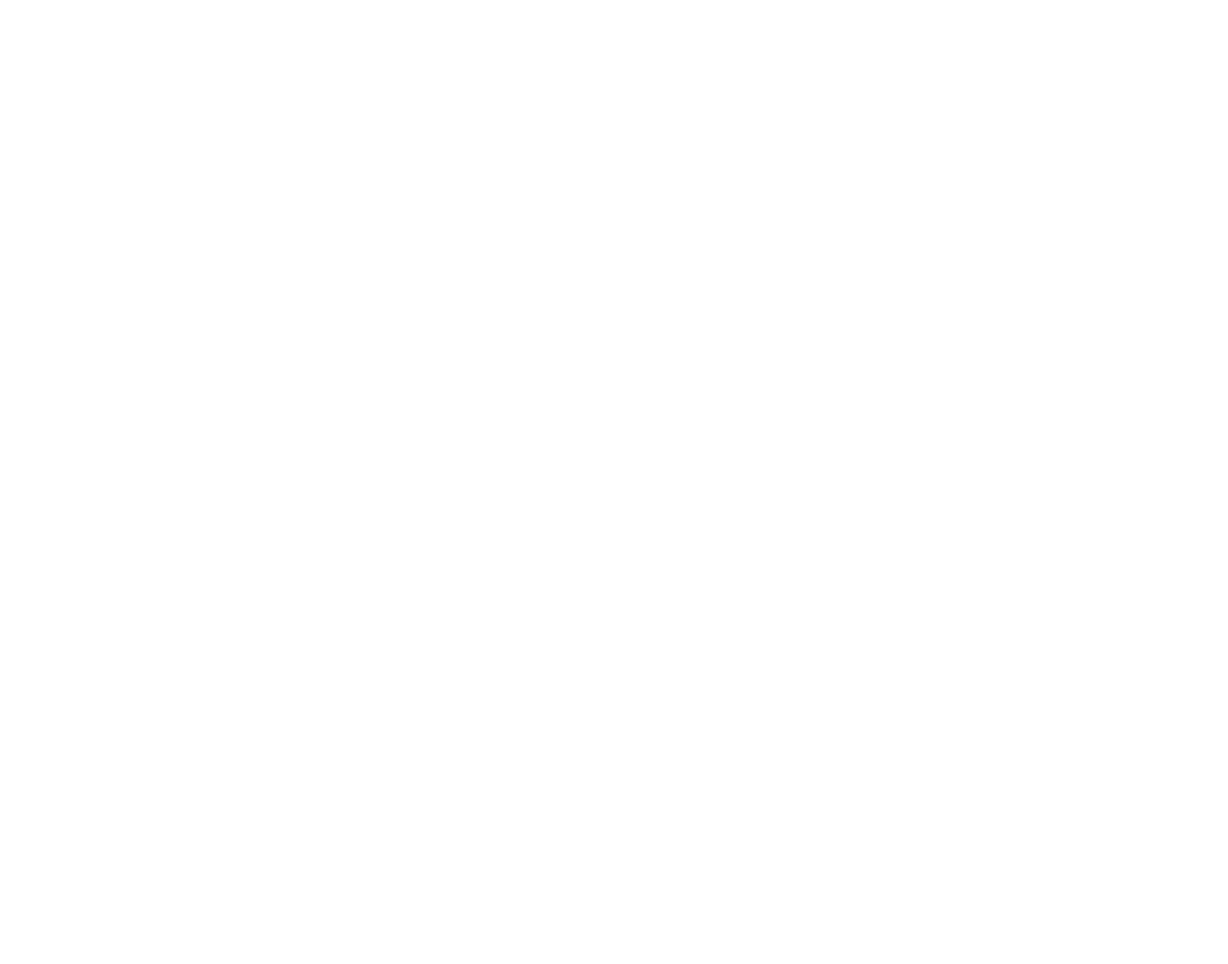
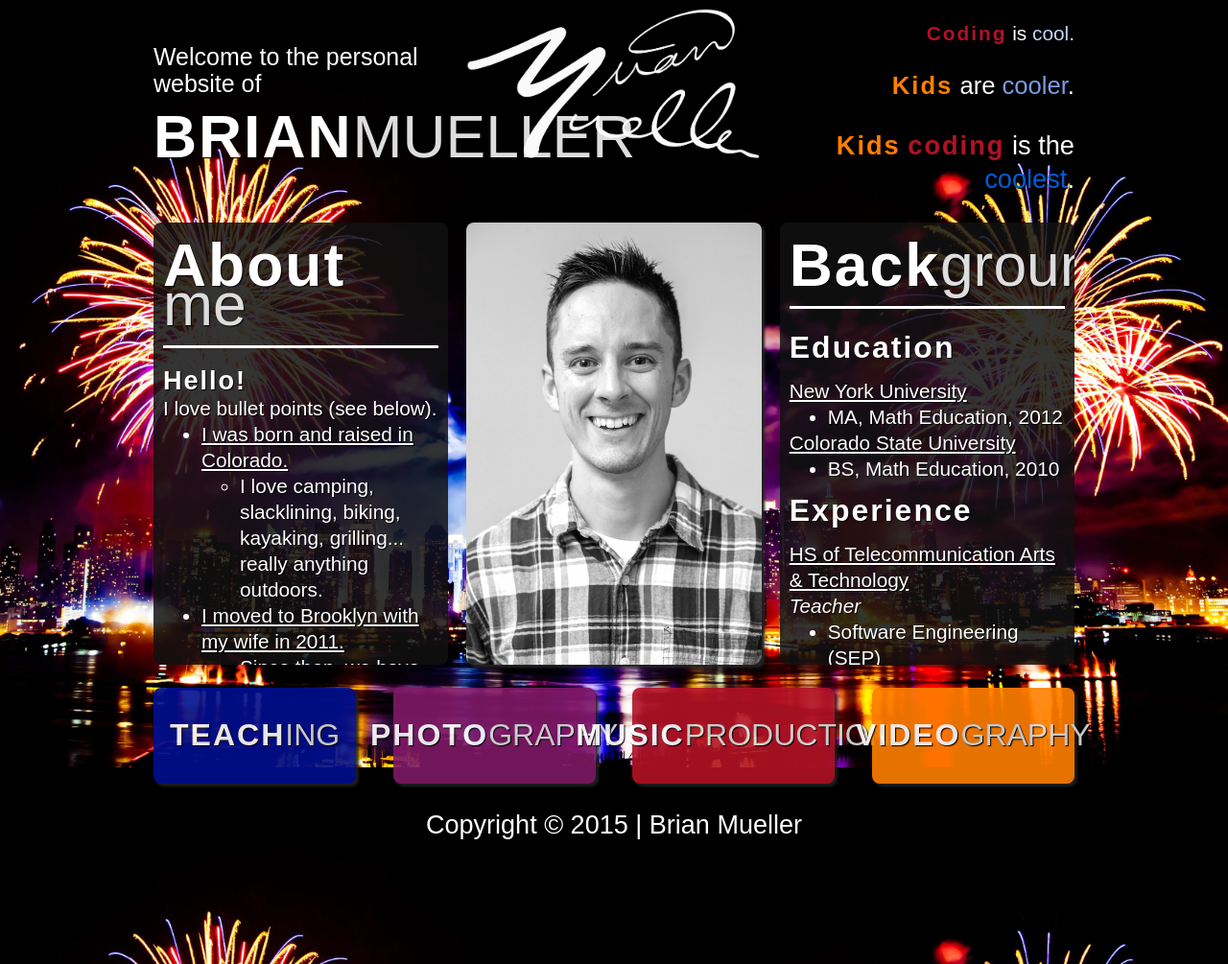
Before and after one commit to brianmueller/personal-website, a plain HTML site: page index.html in a window 1280 px wide. Shown: the whole page at 96% size. Before the commit the page ends 800 px from the top, so only its background shows below. Drawn offline with nearby package versions, Linux system fonts and the light colour scheme; a web font is replaced by a local one.

Commit message:
initial draft of index and style

```diff
--- a/css/style.css
+++ b/css/style.css
@@ -0,0 +1,251 @@
+@import url(http://fonts.googleapis.com/css?family=BenchNine:300,400,700);
+
+/* ////////// GENERAL ////////// */
+
+* {
+  -webkit-box-sizing: border-box;
+  -moz-box-sizing: border-box;
+  box-sizing: border-box;
+}
+
+/* ////////// BACKGROUND ////////// */
+
+body {
+  background-image: url("../images/mueller-nyc-fireworks-small.jpg");
+  background-position: center center;
+  background-repeat: no-repeat;
+  background-attachment: fixed;
+  background-size: cover;
+  background-color: #000;
+}
+.gray-bg {
+  background: rgba(17, 17, 17, 0.85);
+  border-radius: 8px;
+}
+
+/* ////////// LAYOUT ////////// */
+
+.wrapper {
+  width: 960px;
+  margin: 0 auto;
+}
+.col-1 {
+  float: left;
+  width: 32%;
+  /* 2% each, 2 spaces: 100-4=96; 96/3=32 */
+}
+.col-2 {
+  float: left;
+  width: 66%;
+  /* 2x32=64; 64+2(absorb 1 margin)=66 */
+}
+.col-3 {
+}
+.clearfix:after {
+  content:".";
+  display: block;
+  clear: both;
+  visibility: hidden;
+  height: 0;
+  line-height: 0;
+}
+[class*="col-"] {
+  /* anything that has a class value of col-anything */
+  margin-left: 2%;
+}
+.first {
+  /* any first column to the left */
+  margin-left: 0%;
+}
+header {
+  height: 175px;
+}
+section {
+  padding: 20px;
+}
+footer {
+  text-align: center;
+  padding: 130px;
+}
+.fp-text {
+  height: 461px;
+  overflow: auto;
+  padding: 10px;
+}
+#welcome {
+  margin-top:25px;
+}
+
+/* ////////// NAVIGATION ////////// */
+
+.button {
+  width: 22%;
+  height: 100px;
+  background-color: rgba(255, 255, 255, 1);
+  float: left;
+  margin: 2%;
+  margin-top: 0%;
+  text-align: center;
+  opacity: 0.9;
+  color: white;
+  position: relative;
+  box-shadow: 3px 3px 3px #222;
+}
+.button:hover {
+  opacity:1;
+}
+/* color scheme: https://color.adobe.com/turning-blue-into-orange-color-theme-2087140/?showPublished=true extraPurpleyBlueColor: 4C1F66*/
+#button1 {
+  /* blue */
+  background-color:#000F8F;
+  margin-left: 0%;
+}
+#button2 {
+  /* purple */
+  background-color:#7F1966;
+}
+#button3 {
+  /* red */
+  background-color:#B21225;
+}
+#button4 {
+  /* yellow */
+  background-color:#FF7F00;
+  margin-right: 0%;
+}
+
+/* ////////// TEXT ////////// */
+
+/* CENTERING TEXT: http://www.w3.org/Style/Examples/007/center.en.html#vertical3 */
+.smText {
+  font-size: 1.2em;
+}
+.smMedText {
+  font-size: 1.3em;
+}
+.medText {
+  font-size: 2em;
+}
+.lgText {
+  font-size: 3em;
+}
+#cool {
+  font-size: 1.3em;
+  /*             line-height: 25px; */
+}
+#cooler {
+  font-size: 1.6em;
+  /*             line-height: 20px; */
+}
+#coolest {
+  font-size: 1.7em;
+  /*             line-height: 15px; */
+}
+.buttonText {
+  font-family:'BenchNine', sans-serif;
+  font-size:2em;
+  opacity: 1;
+}
+.centerVert {
+  position: absolute;
+  top: 50%;
+  left: 50%;
+  margin: 0;
+  margin-right: -50%;
+  -webkit-transform: translate(-50%, -50%);
+  transform: translate(-50%, -50%);
+}
+.vert {
+  position: relative;
+  top: 50%;
+  -webkit-transform: translateY(-50%);
+  transform: translateY(-50%);
+}
+.boldText {
+  font-weight: 700;
+  letter-spacing:2px;
+}
+.lightText {
+  font-weight: 300;
+  color: #ddd;
+}
+.underline {
+  text-decoration: underline;
+}
+.italic {
+  font-style: italic;
+}
+.shadow {
+  text-shadow: 1px 1px 1px black;
+}
+.blue-light {
+  color: rgb(195, 215, 243);
+}
+.blue-medium {
+  color: rgb(125, 155, 231);
+}
+.blue-dark {
+  color: rgb(0, 93, 214);
+}
+.red {
+  color: #B21225;
+}
+.yellow {
+  color: #FF7F00;
+}
+p, li, footer {
+  font-family:'BenchNine', sans-serif;
+  font-weight: 300;
+  font-size: 1.3em;
+  line-height: 1.3em;
+  color: white;
+  opacity: 1;
+}
+
+/* ////////// OTHER ////////// */
+
+img {
+  width: 100%;
+  height: 100%;
+}
+#mug, .button {
+  border-radius: 8px;
+  box-shadow: 3px 3px 3px #222;
+}
+.solid {
+  opacity: 1;
+}
+.right {
+  text-align: right;
+}
+.margin0 {
+  margin: 0;
+}
+.margin10 {
+  margin:10px;
+  margin-left:0;
+}
+.line {
+  border-bottom: 3px solid white;
+  padding-bottom: 15px;
+}
+/* Scrollbar setup */
+.fp-text::-webkit-scrollbar {
+  width: 12px;
+}
+/* Track */
+::-webkit-scrollbar-track {
+  -webkit-box-shadow: inset 0 0 6px rgba(0, 0, 0, 0.3);
+  -webkit-border-radius: 10px;
+  border-radius: 10px;
+}
+/* Handle */
+::-webkit-scrollbar-thumb {
+  -webkit-border-radius: 10px;
+  border-radius: 10px;
+  background: rgba(100, 100, 100, 0.8);
+  -webkit-box-shadow: inset 0 0 6px rgba(0, 0, 0, 0.5);
+}
+::-webkit-scrollbar-thumb:window-inactive {
+  background: rgba(60, 60, 60, 0.4);
+}
--- a/index.html
+++ b/index.html
@@ -8,14 +8,115 @@
     <script src="https://cdnjs.cloudflare.com/ajax/libs/modernizr/2.8.3/modernizr.min.js"></script>
   </head>
   <body>
+    <header class="wrapper">
+      <div class="wrapper clearfix">
+        <div id="welcome" class="col-1 first shadow">
+          <p><span class="smText">Welcome to the personal website of</span>
+            <br>
+            <br>
+            <span class="boldText lgText">BRIAN</span><span class="lightText lgText">MUELLER</span>
+          </p>
+        </div>
+        <div id="logo" class="col-1 solid">
+          <!--                 <p class="boldText lgText">Logo Here</p> -->
+          <img src="images/brian-mueller-logo-white.png">
+        </div>
+        <div id="quote" class="col-1 right shadow">
+          <p id="cool"><span class="red boldText">Coding</span> is <span class="blue-light">cool</span>.</p>
+          <p id="cooler"><span class="yellow boldText">Kids</span> are <span class="blue-medium">cooler</span>.</p>
+          <p id="coolest"><span class="yellow boldText">Kids</span>  <span class="red boldText">coding</span> is the <span class="blue-dark">coolest</span>.</p>
+        </div>
+      </div>
+    </header>
+    <section id="bio">
+      <div class="wrapper clearfix">
+        <div id="about" class="col-1 first fp-text gray-bg shadow">
+          <p class="line"><span class="boldText lgText">About </span><span class="lightText lgText">me</span>
+          </p>
+          <p class="margin0"><span class="boldText smMedText">Hello!  </span>
+          </p>
+          <p class="margin0">I love bullet points (see below).</p>
+          <ul class="margin0">
+            <li class="underline">I was born and raised in Colorado.</li>
+            <ul class="margin0">
+              <li>I love camping, slacklining, biking, kayaking, grilling... really anything outdoors.</li>
+            </ul>
+            <li class="underline">I moved to Brooklyn with my wife in 2011.</li>
+            <ul class="margin0">
+              <li>Since then, we have enjoyed good food, meeting new people, and taking in all that NYC has to offer.</li>
+            </ul>
+            <li class="underline">I may seem quiet at first, but I'll get goofy.</li>
+            <ul class="margin0">
+              <li>Let's hang out some time!</li>
+            </ul>
+          </ul>
+        </div>
+        <div class="col-1 solid">
+          <img id="mug" src="images/brianMueller-headshot-bw-small.jpg">
+        </div>
+        <div id="background" class="col-1 fp-text gray-bg shadow">
+          <p class="line"><span class="boldText lgText">Back</span><span class="lightText lgText">ground</span>
+          </p>
+          <p class="medText boldText margin10">Education</p>
+          <p class="margin0 underline">New York University</p>
+          <ul class="margin0">
+            <li>MA, Math Education, 2012</li>
+          </ul>
+          <p class="margin0 underline">Colorado State University</p>
+          <ul class="margin0">
+            <li>BS, Math Education, 2010</li>
+          </ul>
+          <p class="medText boldText margin10">Experience</p>
+          <p class="margin0 underline">HS of Telecommunication Arts &amp; Technology</p>
+          <p class="margin0 italic">Teacher</p>
+          <ul class="margin0">
+            <li>Software Engineering (SEP)</li>
+            <ul>
+              <li>Scratch, Robotics, Arduino</li>
+              <li>Processing, HTML/CSS/JS, Data</li>
+            </ul>
+            <li>Math</li>
+            <ul>
+              <li>Algebra I</li>
+              <li>Algebra II</li>
+            </ul>
+          </ul>
 
-    <header>
+          <p class="margin0 underline">Flatiron School</p>
+          <p class="margin0 italic">Summer Instructor</p>
+          <ul class="margin0">
+            <li>Intro to Software Engineering</li>
+          </ul>
 
-    </header>
-
-    <footer>
-
+          <p class="margin0 underline">DeltaMath</p>
+          <p class="margin0 italic">Volunteer Programmer</p>
+          <ul class="margin0">
+            <li>Math HW modules</li>
+            <li>PHP &amp; Javascript</li>
+          </ul>
+        </div>
+      </div>
+    </section>
+    <div class="wrapper shadow">
+      <div class="button first" id="button1">
+        <p class="buttonText centerVert"><span class="boldText">TEACH</span><span class="lightText">ING</span>
+        </p>
+      </div>
+      <div class="button" id="button2">
+        <p class="buttonText centerVert"><span class="boldText">PHOTO</span><span class="lightText">GRAPHY</span>
+        </p>
+      </div>
+      <div class="button" id="button3">
+        <p class="buttonText centerVert"><span class="boldText">MUSIC</span><span class="lightText">PRODUCTION</span>
+        </p>
+      </div>
+      <div class="button" id="button4">
+        <p class="buttonText centerVert"><span class="boldText">VIDEO</span><span class="lightText">GRAPHY</span>
+        </p>
+      </div>
+    </div>
+    <footer class="wrapper">
+      <span class="smMedText shadow">Copyright &copy; 2015 | Brian Mueller</span>
     </footer>
-
   </body>
 </html>
```
Also changed, not shown: images/brian-mueller-logo-white.png (added), images/brianMueller-headshot-bw-small.jpg (added), images/mueller-nyc-fireworks-small.jpg (added).
